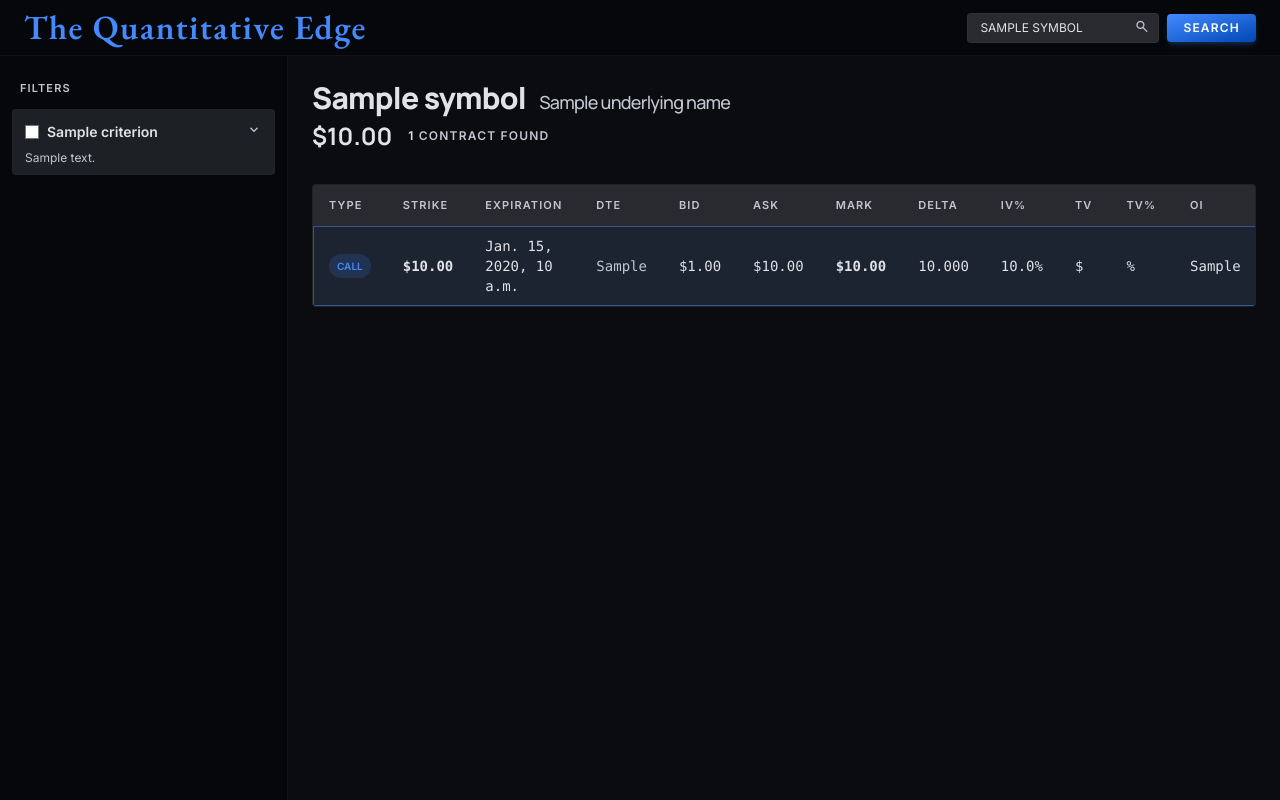
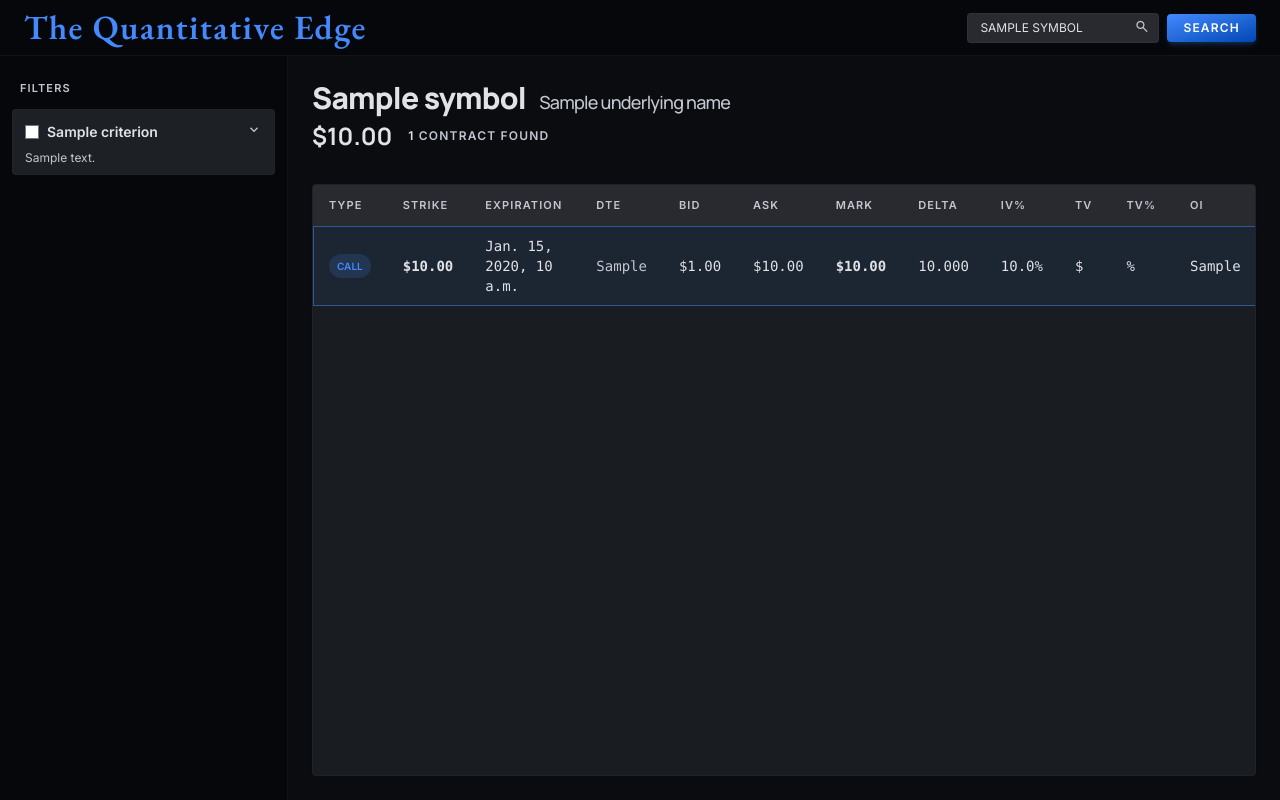
Before and after one commit to kentprimrose/option-search, a Django app: template src/screener/templates/screener/index.html in a window 1280 px wide. Run offline with Django 4.2, Linux system fonts and the light colour scheme; the template is opened without the code that fills it: most values are stand-ins (such as "Sample title", 1, 10 or a date in 2020); some libraries are stand-ins or nearby versions.

Commit message:
frozen table header

```diff
--- a/src/screener/templates/screener/index.html
+++ b/src/screener/templates/screener/index.html
@@ -212,12 +212,12 @@
     </aside>
 
     <!-- Main Content -->
-    <main class="flex-1 overflow-y-auto custom-scrollbar bg-surface
+    <main class="flex-1 overflow-hidden flex flex-col bg-surface
                  p-3 sm:p-4 md:p-5 lg:p-6
                  pt-3 sm:pt-4 md:pt-5 lg:pt-6">
 
       {% if error %}
-      <div class="mb-4 px-4 py-3 rounded bg-error/10 border border-error/30 text-error text-sm flex items-center gap-2">
+      <div class="flex-shrink-0 mb-4 px-4 py-3 rounded bg-error/10 border border-error/30 text-error text-sm flex items-center gap-2">
         <span class="material-symbols-outlined text-sm">error</span>
         {{ error }}
       </div>
@@ -226,7 +226,7 @@
       {% if options is not None %}
 
       <!-- Ticker Header -->
-      <div class="mb-5 md:mb-8">
+      <div class="flex-shrink-0 mb-5 md:mb-8">
         <h1 class="font-headline font-extrabold text-on-surface tracking-tight mb-1
                    text-xl sm:text-2xl md:text-3xl">
           {{ symbol }}
@@ -248,10 +248,9 @@
 
       {% if options %}
       <!-- Options Table -->
-      <div class="bg-surface-container-low rounded overflow-hidden border border-outline-variant/15 shadow-sm">
-        <div class="overflow-x-auto custom-scrollbar">
+      <div class="flex-1 min-h-0 bg-surface-container-low rounded border border-outline-variant/15 shadow-sm overflow-auto custom-scrollbar">
           <table id="results-table" class="w-full text-left border-collapse">
-            <thead>
+            <thead class="sticky top-0 z-10">
               <tr class="bg-surface-container-high">
                 <th class="px-3 md:px-4 py-3 text-[11px] uppercase tracking-widest text-on-surface-variant font-extrabold cursor-pointer hover:text-on-surface transition-colors whitespace-nowrap select-none">Type <span class="sort-icon text-[8px] ml-0.5"></span></th>
                 <th class="px-3 md:px-4 py-3 text-[11px] uppercase tracking-widest text-on-surface-variant font-extrabold cursor-pointer hover:text-on-surface transition-colors whitespace-nowrap select-none">Strike <span class="sort-icon text-[8px] ml-0.5"></span></th>
@@ -300,7 +299,6 @@
               {% endfor %}
             </tbody>
           </table>
-        </div>
       </div>
 
       {% else %}
@@ -313,7 +311,7 @@
       {% endif %}
 
       {% if options is None and not error %}
-      <div class="flex flex-col items-center justify-center h-full text-center text-on-surface-variant px-4">
+      <div class="flex flex-1 flex-col items-center justify-center text-center text-on-surface-variant px-4">
         <span class="material-symbols-outlined mb-4 text-outline" style="font-size:48px">layers</span>
         <p class="font-headline font-bold text-on-surface text-lg mb-1">Option Chain Scanner</p>
         <p class="text-sm">Enter a ticker symbol above to begin screening.</p>
```
